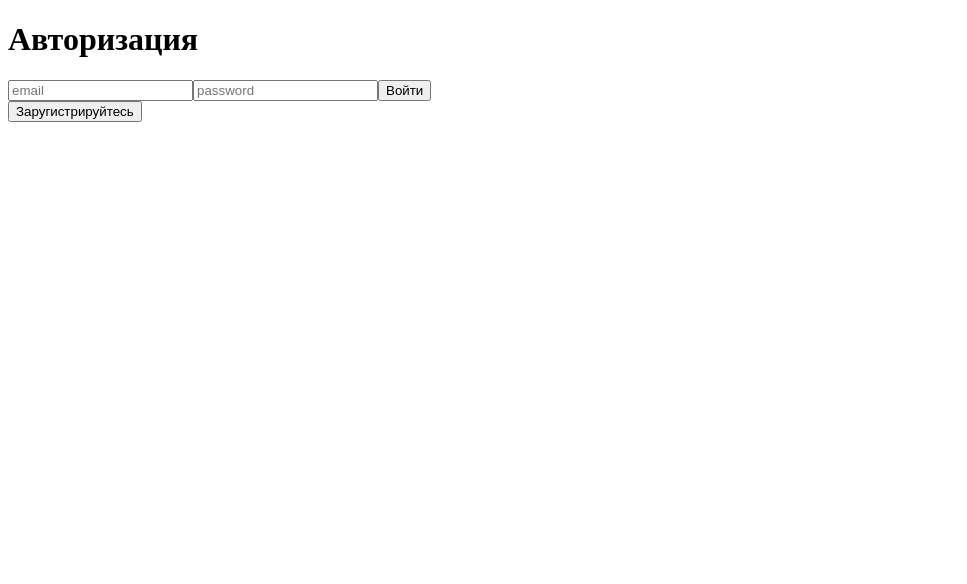
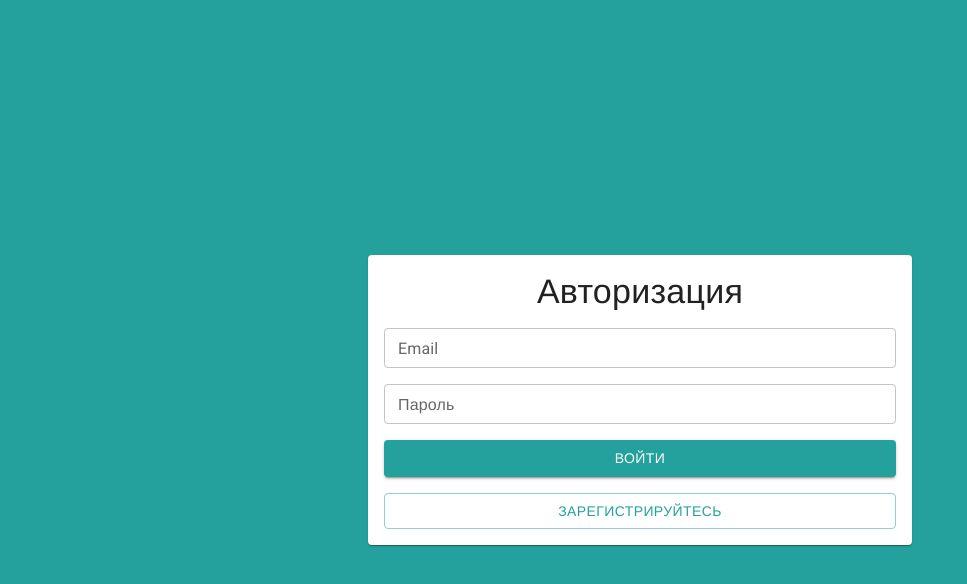
Before and after one commit to ChrisYuneva/Facite, a React (Vite) app: page /login in a window 1280 px wide. Shown: the top 584 px of the page, without its empty margins (0-967 px from the left). Built offline with nearby package versions, Linux system fonts and the light colour scheme; no server answers; a web font is replaced by a local one.

Commit message:
ft-3 | fix styles for login and register pages

```diff
--- /dev/null
+++ b/src/components/buttonCustom/buttonCustom.tsx
@@ -0,0 +1,19 @@
+import { Button } from '@mui/material';
+
+import style from './style.module.css';
+
+interface ButtonProps {
+  text: string;
+  variant: 'text' | 'outlined' | 'contained';
+  onClick: () => void;
+}
+
+function ButtonCustom({ text, variant, onClick }: ButtonProps) {
+  return (
+    <Button variant={variant} onClick={onClick} className={style.btn}>
+      {text}
+    </Button>
+  );
+}
+
+export default ButtonCustom;
--- /dev/null
+++ b/src/components/buttonCustom/style.module.css
@@ -0,0 +1,8 @@
+/* .btn {
+    background-color: #24A19C !important;
+}
+
+.btn:hover {
+    background-color: #1e8582 !important;
+    transition: .5s ease;
+} */
--- a/src/components/form/form.tsx
+++ b/src/components/form/form.tsx
@@ -1,5 +1,7 @@
 import { useState } from 'react';
-
+import style from './style.module.css';
+import { Box, TextField } from '@mui/material';
+import ButtonCustom from '../buttonCustom/buttonCustom';
 interface FormProps {
   title: string;
   handleClick: (email: string, password: string) => void;
@@ -10,21 +12,26 @@ function Form({ title, handleClick }: FormProps) {
   const [password, setPassword] = useState('');
 
   return (
-    <div>
-      <input
-        type='email'
+    <Box className={style.form}>
+      <TextField
+        label='Email'
+        variant='outlined'
+        size='small'
         value={email}
         onChange={(event) => setEmail(event.target.value)}
-        placeholder='email'
+        // placeholder='email'
       />
-      <input
+      <TextField
         type='password'
         value={password}
+        size='small'
+        variant='outlined'
+        label='Пароль'
         onChange={(event) => setPassword(event.target.value)}
-        placeholder='password'
+        // placeholder='password'
       />
-      <button onClick={() => handleClick(email, password)}>{title}</button>
-    </div>
+      <ButtonCustom text={title} variant='contained' onClick={() => handleClick(email, password)} />
+    </Box>
   );
 }
 
--- /dev/null
+++ b/src/components/form/style.module.css
@@ -0,0 +1,7 @@
+.form {
+    /* background-color: black; */
+    /* border-radius: 10px; */
+    display: flex;
+    flex-direction: column;
+    gap: 16px;
+}
--- /dev/null
+++ b/src/components/formWrapper/formWrapper.tsx
@@ -0,0 +1,34 @@
+import { Box, Card, Grid, Typography } from '@mui/material';
+import ButtonCustom from '../buttonCustom/buttonCustom';
+import style from './style.module.css';
+import { useNavigate } from 'react-router-dom';
+
+interface FormWrapperProps {
+  title: string;
+  btnText: string;
+  navigateTo: string;
+  children: React.ReactNode;
+}
+
+function FormWrapper({ title, btnText, navigateTo, children }: FormWrapperProps) {
+  const navigate = useNavigate();
+
+  return (
+    <Box className={style.container}>
+<Grid container alignItems='center' className={style.wrap}>
+      <Card className={style.card}>
+        <Typography variant='h4' textAlign='center'>{title}</Typography>
+        {children}
+        <ButtonCustom
+          text={btnText}
+          variant='outlined'
+          onClick={() => navigate(navigateTo)}
+        />
+      </Card>
+    </Grid>
+    </Box>
+
+  );
+}
+
+export default FormWrapper;
--- /dev/null
+++ b/src/components/formWrapper/style.module.css
@@ -0,0 +1,20 @@
+.container {
+    background-color: #24A19C;
+    height: 100vh;
+    display: flex;
+    justify-content: center;
+}
+
+.wrap {
+    display: flex;
+    justify-content: center;
+    align-items: center;
+}
+
+.card {
+    padding: 16px;
+    gap:16px;
+    width: 40%;
+    display: flex;
+    flex-direction: column;
+}
--- a/src/components/login/login.tsx
+++ b/src/components/login/login.tsx
@@ -1,4 +1,4 @@
-import { useAppDispatch, useAppSelector } from '../../hooks/hooks';
+import { useAppDispatch } from '../../hooks/hooks';
 import { userSlice } from '../../store/slices/userSlice/userSlice';
 import { getAuth, signInWithEmailAndPassword } from 'firebase/auth';
 import Form from '../form/form';
@@ -6,8 +6,6 @@ import { useNavigate } from 'react-router-dom';
 
 function Login() {
   const dispatch = useAppDispatch();
-  //   const {  } = useAppSelector((state) => state.user);
-
   const { setUser } = userSlice.actions;
 
   const navigate = useNavigate();
@@ -26,9 +24,9 @@ function Login() {
     .catch(() => alert('Invalid user'));
   }
 
-  return <div>
+  return <>
     <Form title='Войти' handleClick={handleLogin}/>
-  </div>;
+  </>;
 }
 
 export default Login;
--- a/src/main.tsx
+++ b/src/main.tsx
@@ -17,6 +17,8 @@ import LoginPage from './pages/loginPage/loginPage.tsx';
 import RegisterPage from './pages/registerPage/registerPage.tsx';
 
 import './firebase';
+import { theme } from './utils/utils.ts';
+import { ThemeProvider } from '@mui/material';
 
 
 const router = createBrowserRouter([
@@ -37,7 +39,10 @@ const router = createBrowserRouter([
 ReactDOM.createRoot(document.getElementById('root')!).render(
     <React.StrictMode>
         <Provider store={store}>
+            <ThemeProvider theme={theme}>
             <RouterProvider router={router}/>
+
+            </ThemeProvider>
         </Provider>
     </React.StrictMode>,
 );
--- a/src/pages/loginPage/loginPage.tsx
+++ b/src/pages/loginPage/loginPage.tsx
@@ -1,16 +1,16 @@
-import { Link, useNavigate } from 'react-router-dom';
 import Login from '../../components/login/login';
+import FormWrapper from '../../components/formWrapper/formWrapper';
 
 function LoginPage() {
-    const navigate = useNavigate();
-
-    return(
-        <div>
-            <h1>Авторизация</h1>
-            <Login />
-            <button onClick={() => navigate('/register')}>Заругистрируйтесь</button>
-        </div>
-    );
+  return (
+    <FormWrapper
+      title='Авторизация'
+      btnText='Зарегистрируйтесь'
+      navigateTo='/register'
+    >
+      <Login />
+    </FormWrapper>
+  );
 }
 
 export default LoginPage;
--- a/src/pages/mainPage/style.module.css
+++ b/src/pages/mainPage/style.module.css
@@ -1,3 +1,7 @@
+body {
+    margin: 0;
+}
+
 .wrap {
     display: flex;
     flex-direction: row;
--- a/src/pages/registerPage/registerPage.tsx
+++ b/src/pages/registerPage/registerPage.tsx
@@ -1,15 +1,11 @@
-import { Link, useNavigate } from 'react-router-dom';
 import Register from '../../components/register/register';
+import FormWrapper from '../../components/formWrapper/formWrapper';
 
 function RegisterPage() {
-    const navigate = useNavigate();
-
   return (
-    <div>
-      <h1>Регистрация</h1>
+    <FormWrapper title='Регистрация' btnText='Войдите' navigateTo='/login'>
       <Register />
-      <button onClick={() => navigate('/login')}>Войдите</button>
-    </div>
+    </FormWrapper>
   );
 }
 
--- a/src/utils/utils.ts
+++ b/src/utils/utils.ts
@@ -1,3 +1,5 @@
+import { createTheme } from '@mui/material';
+
 export function uId() {
   const hashTable: readonly string[] = [
     'a',
@@ -40,9 +42,19 @@ export function getCurrentWeek(currentDate: Date) {
 }
 
 export function getUpcomingMonday() {
-    const date = new Date();
-    const today = date.getDate();
-    const currentDay = date.getDay();
-    const newDate = date.setDate(today - currentDay + 8);
-    return new Date(newDate).getDate();
+  const date = new Date();
+  const today = date.getDate();
+  const currentDay = date.getDay();
+  const newDate = date.setDate(today - currentDay + 8);
+  return new Date(newDate).getDate();
 }
+
+const mainColor = '#24A19C';
+
+export const theme = createTheme({
+  palette: {
+    primary: {
+      main: mainColor,
+    },
+  },
+});
```
